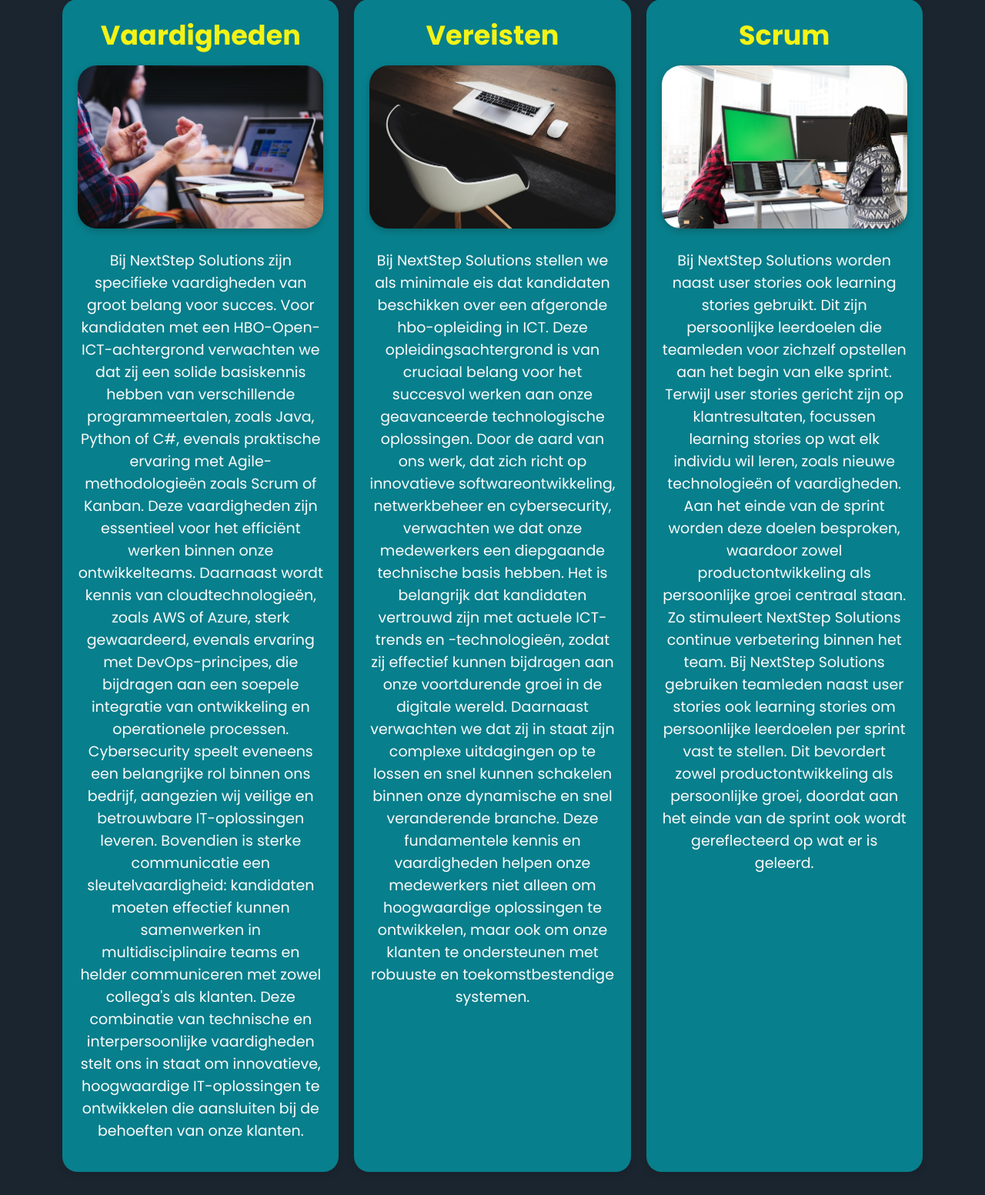
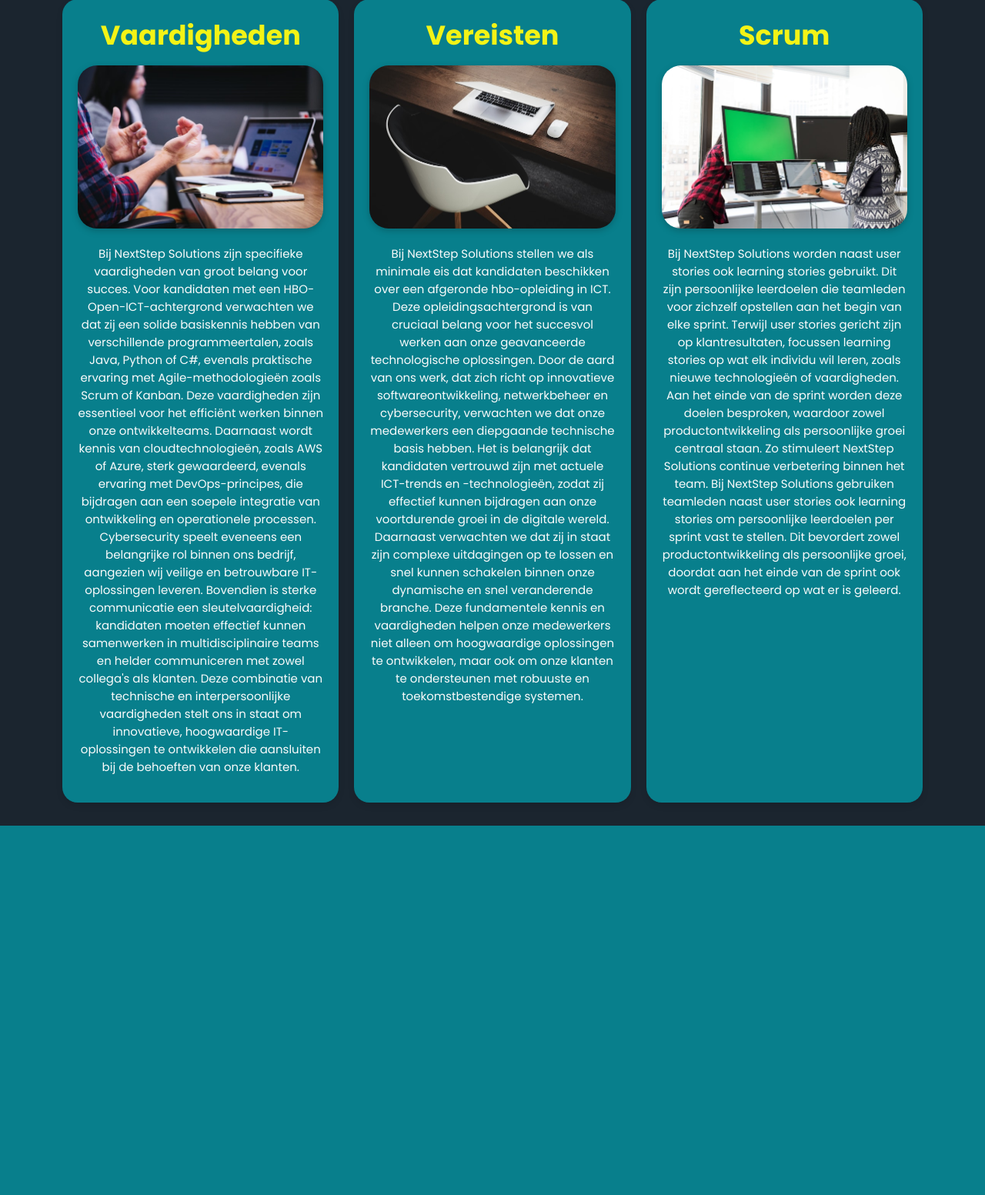
Before and after one commit to chevyje/NextSteps-Solutions-Website, a PHP site: page /werken.html in a window 1280 px wide. Shown: the part 240-1793 px from the top of the page at 77% size. After the commit the page ends 1313 px from the top, so only its background shows below. Run offline with PHP 8.4, Linux system fonts and the light colour scheme.

Commit message:
final final

```diff
--- a/Website/apply.html
+++ b/Website/apply.html
@@ -70,5 +70,6 @@
             window.location.href = "submit-application.html";
         });
     </script>
+    <script src="js/login.js"></script>
 </body>
 </html>
--- a/Website/css/werken.css
+++ b/Website/css/werken.css
@@ -40,7 +40,7 @@ body {
     box-shadow: 0 4px 8px rgba(0, 0, 0, 0.1); /* Optional shadow for a slight 3D effect */
     border-radius: 20px;
     margin: 10px;
-    font-size: 19px;
+    font-size: 15px;
 }
 
 /* Ensures the images fit inside the box */
```
